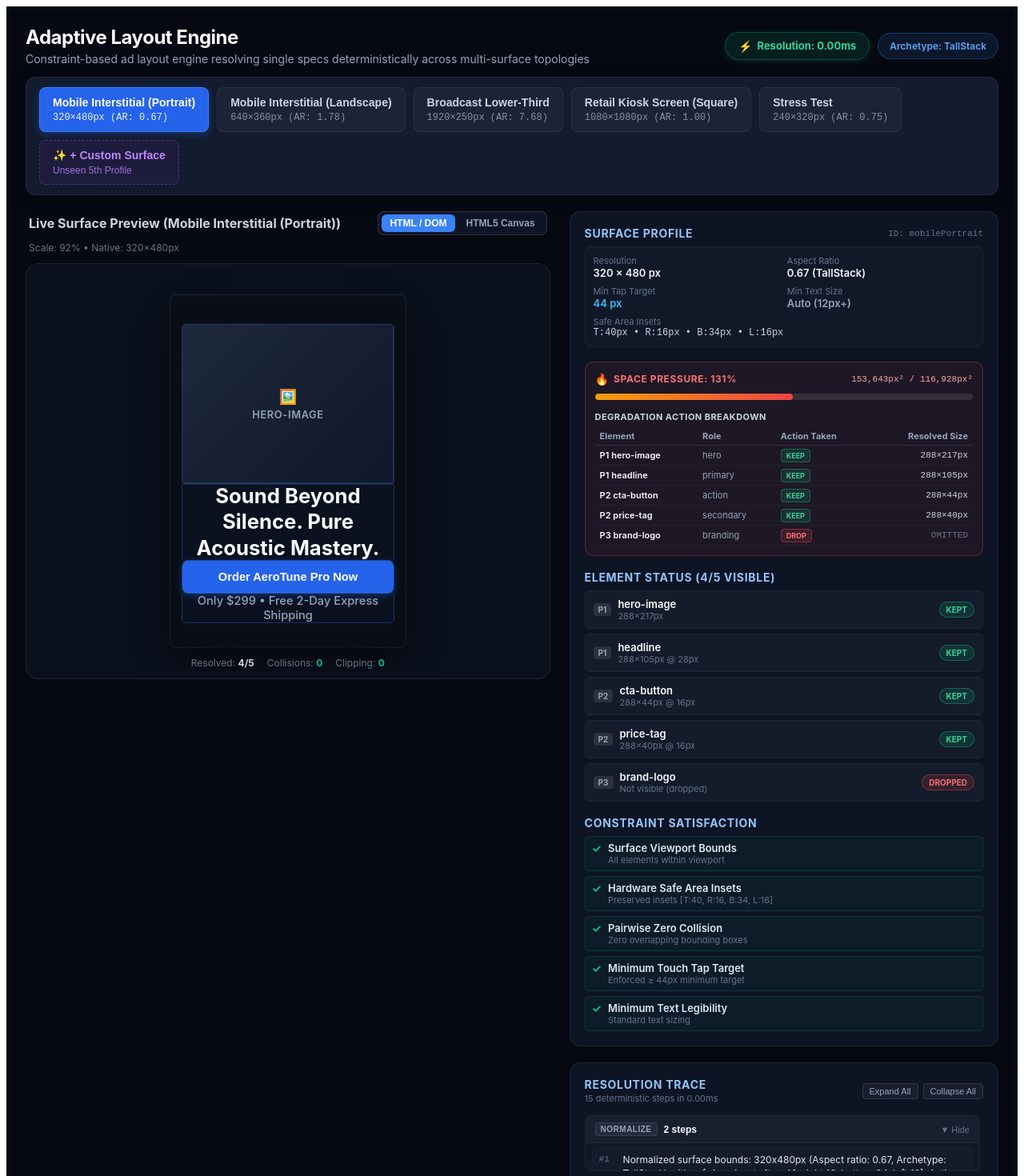
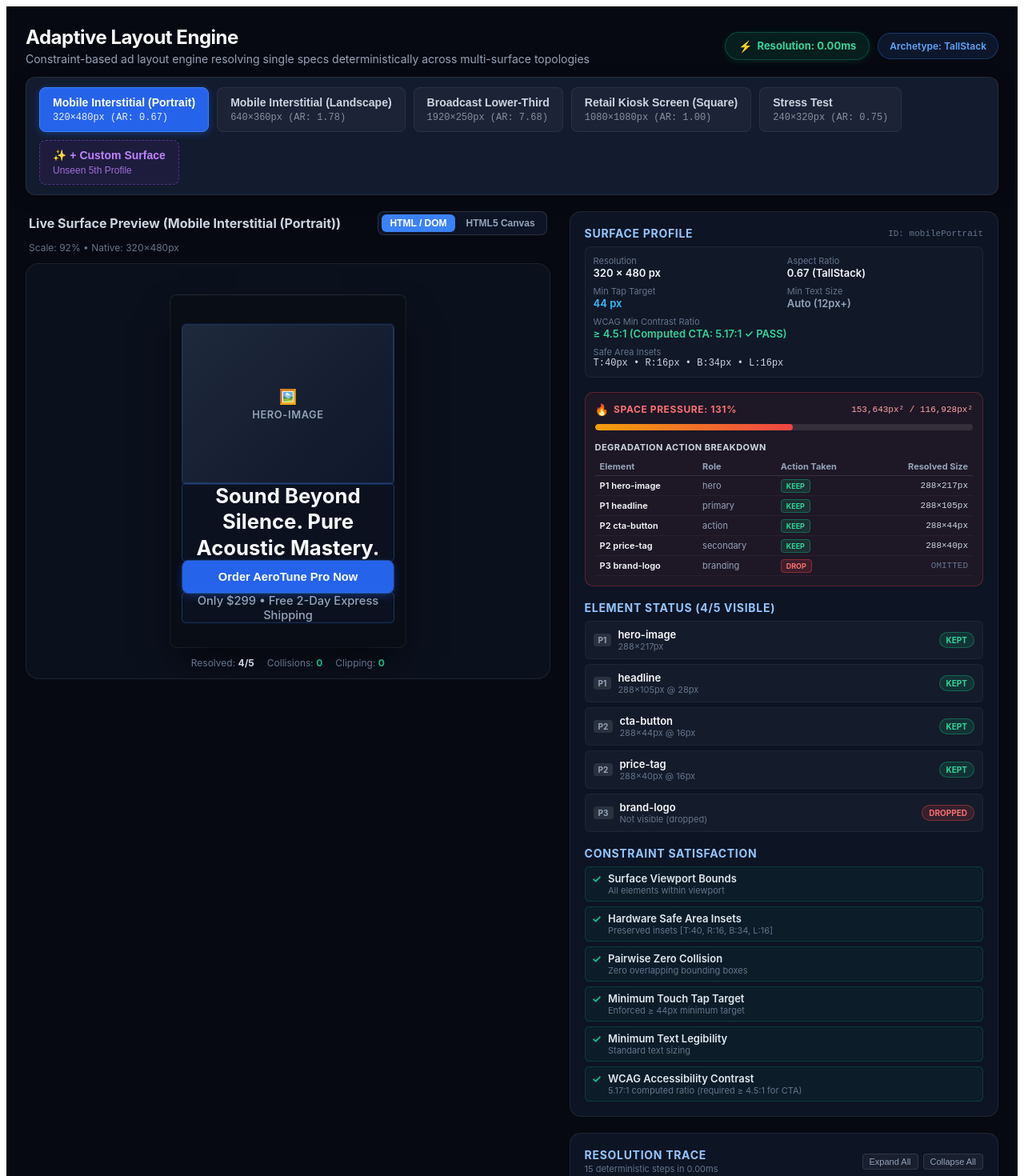
Before and after one commit to SAIKRISHNA2005/Adaptive-Layout-Engine-for-Multi-Surface-Ads, a React (Vite) app: page / in a window 1280 px wide. Shown: the top 1470 px of the page at 80% size. Built offline with nearby package versions, Linux system fonts and the light colour scheme.

Commit message:
feat(core): promote accessibility (tap target, contrast) to first-class typed constraints

```diff
--- a/src/core/constraints.ts
+++ b/src/core/constraints.ts
@@ -1,2 +1,90 @@
-// Hard and soft constraint evaluation rules including safe area insets, minimum tap targets, and text size scaling.
-export {};
+// Hard and soft constraint evaluation rules including WCAG contrast ratios, safe area insets, and tap targets.
+
+/**
+ * Converts a hex color string (#rgb, #rrggbb, #rrggbbaa) or rgb(r, g, b) string into [r, g, b] in [0, 255].
+ *
+ * @param color - Raw CSS color string.
+ * @returns Array of [red, green, blue] channels.
+ */
+export function parseColorToRgb(color: string): [number, number, number] {
+  const trimmed = color.trim().toLowerCase();
+
+  // Handle hex format (#fff or #ffffff)
+  if (trimmed.startsWith("#")) {
+    let hex = trimmed.slice(1);
+    if (hex.length === 3 || hex.length === 4) {
+      hex = hex
+        .slice(0, 3)
+        .split("")
+        .map((c) => c + c)
+        .join("");
+    }
+    if (hex.length >= 6) {
+      const r = parseInt(hex.slice(0, 2), 16);
+      const g = parseInt(hex.slice(2, 4), 16);
+      const b = parseInt(hex.slice(4, 6), 16);
+      return [r, g, b];
+    }
+  }
+
+  // Handle rgb(r, g, b) or rgba(r, g, b, a)
+  const rgbMatch = trimmed.match(/rgba?\(\s*(\d+)\s*,\s*(\d+)\s*,\s*(\d+)/);
+  if (
+    rgbMatch &&
+    rgbMatch[1] !== undefined &&
+    rgbMatch[2] !== undefined &&
+    rgbMatch[3] !== undefined
+  ) {
+    return [parseInt(rgbMatch[1], 10), parseInt(rgbMatch[2], 10), parseInt(rgbMatch[3], 10)];
+  }
+
+  // Default fallback (black)
+  return [0, 0, 0];
+}
+
+/**
+ * Converts an 8-bit sRGB color channel into linear RGB per WCAG 2.1 specifications.
+ * Formula: val <= 0.04045 ? val / 12.92 : ((val + 0.055) / 1.055) ^ 2.4
+ */
+function sRgbToLinear(val: number): number {
+  const s = val / 255;
+  return s <= 0.04045 ? s / 12.92 : Math.pow((s + 0.055) / 1.055, 2.4);
+}
+
+/**
+ * Calculates WCAG 2.1 relative luminance from RGB components in [0, 255].
+ * Formula: L = 0.2126 * R_lin + 0.7152 * G_lin + 0.0722 * B_lin
+ *
+ * @param r - Red channel [0, 255].
+ * @param g - Green channel [0, 255].
+ * @param b - Blue channel [0, 255].
+ * @returns Relative luminance in [0, 1].
+ */
+export function calculateRelativeLuminance(r: number, g: number, b: number): number {
+  const rLin = sRgbToLinear(r);
+  const gLin = sRgbToLinear(g);
+  const bLin = sRgbToLinear(b);
+  return 0.2126 * rLin + 0.7152 * gLin + 0.0722 * bLin;
+}
+
+/**
+ * Computes the exact WCAG 2.1 contrast ratio between two colors using relative luminance.
+ * Formula: (L1 + 0.05) / (L2 + 0.05), where L1 is the lighter luminance and L2 is the darker.
+ *
+ * @param fg - Foreground color (e.g. text color "#ffffff").
+ * @param bg - Background color (e.g. button background "#2563eb").
+ * @returns Contrast ratio rounded to 2 decimal places (between 1.0 and 21.0).
+ */
+export function computeContrastRatio(fg: string, bg: string): number {
+  const [r1, g1, b1] = parseColorToRgb(fg);
+  const [r2, g2, b2] = parseColorToRgb(bg);
+
+  const lum1 = calculateRelativeLuminance(r1, g1, b1);
+  const lum2 = calculateRelativeLuminance(r2, g2, b2);
+
+  const lighter = Math.max(lum1, lum2);
+  const darker = Math.min(lum1, lum2);
+
+  const ratio = (lighter + 0.05) / (darker + 0.05);
+  return Math.round(ratio * 100) / 100;
+}
--- a/src/core/resolver.ts
+++ b/src/core/resolver.ts
@@ -183,10 +183,12 @@
     }
 
     case "button": {
+      const surfaceMinTap = surface.accessibility?.minTapTarget ?? surface.minTapTarget ?? 0;
+      const isTouchOnly = surface.accessibility?.touchOnly ?? surface.touchOnly ?? false;
       const minTap = Math.max(
-        surface.minTapTarget ?? 0,
+        surfaceMinTap,
         elem.type === "button" && elem.minTapTarget ? elem.minTapTarget : 0,
-        surface.touchOnly ? 44 : 36,
+        isTouchOnly ? 44 : 36,
       );
 
       const fontSize = state.fontSize ?? 16;
--- a/src/core/surfaces.ts
+++ b/src/core/surfaces.ts
@@ -41,8 +41,11 @@
   width: 320,
   height: 480,
   safeArea: { top: 40, right: 16, bottom: 34, left: 16 },
+  accessibility: {
     minTapTarget: 44,
     touchOnly: true,
+    minContrastRatio: 4.5,
+  },
   viewingDistance: "near",
 });
 
@@ -56,8 +59,11 @@
   width: 640,
   height: 360,
   safeArea: { top: 16, right: 40, bottom: 20, left: 40 },
+  accessibility: {
     minTapTarget: 44,
     touchOnly: true,
+    minContrastRatio: 4.5,
+  },
   viewingDistance: "near",
 });
 
@@ -69,8 +75,11 @@
   height: 250,
   safeArea: { top: 20, right: 60, bottom: 20, left: 60 },
   minTextSize: 32,
+  accessibility: {
+    touchOnly: false,
+    minContrastRatio: 4.5,
+  },
   viewingDistance: "far",
-  touchOnly: false,
 });
 
 /** Retail interactive kiosk surface profile (1080x1080 square, touch-only, 60px min tap target). */
@@ -80,8 +89,11 @@
   width: 1080,
   height: 1080,
   safeArea: { top: 48, right: 48, bottom: 48, left: 48 },
+  accessibility: {
     minTapTarget: 60,
     touchOnly: true,
+    minContrastRatio: 4.5,
+  },
   viewingDistance: "medium",
 });
 
@@ -92,8 +104,11 @@
   width: 240,
   height: 320,
   safeArea: { top: 12, right: 10, bottom: 12, left: 10 },
+  accessibility: {
     minTapTarget: 44,
     touchOnly: true,
+    minContrastRatio: 4.5,
+  },
   viewingDistance: "near",
 });
 
--- a/src/core/validation.ts
+++ b/src/core/validation.ts
@@ -90,6 +90,13 @@
   left: z.number().nonnegative("safeArea.left must be non-negative."),
 });
 
+/** Schema for first-class accessibility constraints. */
+export const accessibilityConstraintsSchema = z.object({
+  minTapTarget: z.number().positive("minTapTarget must be a positive number.").optional(),
+  minContrastRatio: z.number().positive("minContrastRatio must be a positive number.").optional(),
+  touchOnly: z.boolean().optional(),
+});
+
 /** Schema for surface profiles. */
 export const surfaceProfileSchema = z.object({
   id: z.string().min(1, "SurfaceProfile 'id' cannot be empty."),
@@ -97,6 +104,7 @@
   width: z.number().positive("Surface width must be a positive number."),
   height: z.number().positive("Surface height must be a positive number."),
   safeArea: safeAreaSchema.optional(),
+  accessibility: accessibilityConstraintsSchema.optional(),
   minTapTarget: z.number().positive("minTapTarget must be a positive number.").optional(),
   minTextSize: z.number().positive("minTextSize must be a positive number.").optional(),
   viewingDistance: z.enum(["near", "medium", "far"]).optional(),
@@ -196,12 +204,19 @@
   const height = typeof raw.height === "number" ? raw.height : undefined;
 
   if (width !== undefined && height !== undefined && width > 0 && height > 0) {
-    // 1. Validate minTapTarget fits within surface bounds
-    if (typeof raw.minTapTarget === "number") {
+    // 1. Validate minTapTarget fits within surface bounds (checking both accessibility.minTapTarget and raw.minTapTarget)
+    const effectiveMinTap =
+      raw.accessibility && typeof raw.accessibility.minTapTarget === "number"
+        ? raw.accessibility.minTapTarget
+        : typeof raw.minTapTarget === "number"
+          ? raw.minTapTarget
+          : undefined;
+
+    if (typeof effectiveMinTap === "number") {
       const minDim = Math.min(width, height);
-      if (raw.minTapTarget > minDim) {
+      if (effectiveMinTap > minDim) {
         issues.push(
-          `surface.minTapTarget (${raw.minTapTarget}px) exceeds surface minimum dimension (${minDim}px) — no valid layout is possible.`,
+          `surface.minTapTarget (${effectiveMinTap}px) exceeds surface minimum dimension (${minDim}px) — no valid layout is possible.`,
         );
       }
     }
@@ -230,7 +245,19 @@
     throw new InvalidSurfaceError("Failed to validate SurfaceProfile", issues);
   }
 
-  return data as SurfaceProfile;
+  const surfaceData = data as SurfaceProfile;
+  const accessibility = {
+    minTapTarget: surfaceData.accessibility?.minTapTarget ?? surfaceData.minTapTarget,
+    minContrastRatio: surfaceData.accessibility?.minContrastRatio,
+    touchOnly: surfaceData.accessibility?.touchOnly ?? surfaceData.touchOnly,
+  };
+
+  return {
+    ...surfaceData,
+    accessibility,
+    minTapTarget: accessibility.minTapTarget,
+    touchOnly: accessibility.touchOnly,
+  };
 }
 
 /** Comprehensive validation report detailing all hard constraint compliance metrics for a layout. */
@@ -321,10 +348,12 @@
   for (const el of visibleElements) {
     if (el.type === "button") {
       const specElem = specElementMap.get(el.id);
+      const surfaceMinTap = surface.accessibility?.minTapTarget ?? surface.minTapTarget ?? 0;
+      const isTouchOnly = surface.accessibility?.touchOnly ?? surface.touchOnly ?? false;
       const minRequiredTap = Math.max(
-        surface.minTapTarget ?? 0,
+        surfaceMinTap,
         (specElem && "minTapTarget" in specElem ? specElem.minTapTarget : undefined) ?? 0,
-        surface.touchOnly ? 44 : 0,
+        isTouchOnly ? 44 : 0,
       );
 
       if (minRequiredTap > 0 && (el.width < minRequiredTap - epsilon || el.height < minRequiredTap - epsilon)) {
--- a/src/demo/ConstraintInspector.tsx
+++ b/src/demo/ConstraintInspector.tsx
@@ -9,6 +9,7 @@
   type SurfaceProfile,
 } from "../core/types";
 import { type ResolutionDiagnostics } from "../core/diagnostics";
+import { computeContrastRatio } from "../core/constraints";
 
 /** Props for the ConstraintInspector panel. */
 export interface ConstraintInspectorProps {
@@ -96,6 +97,12 @@
     availableContentArea > 0 ? Math.round((totalPreferredArea / availableContentArea) * 100) : 0;
   const isStressTest = surface.id === "stressTest" || spacePressurePct > 100;
 
+  const effectiveMinTap = surface.accessibility?.minTapTarget ?? surface.minTapTarget;
+  const minContrastRatio = surface.accessibility?.minContrastRatio;
+
+  // Compute CTA button contrast ratio: #ffffff text on #2563eb background
+  const ctaContrastRatio = computeContrastRatio("#ffffff", "#2563eb");
+
   // Live checklist evaluation derived purely from diagnostics and layout metrics
   const checklist = [
     {
@@ -115,12 +122,12 @@
     },
     {
       label: "Minimum Touch Tap Target",
-      passed: surface.minTapTarget
+      passed: effectiveMinTap
         ? layout.elements
             .filter((e) => e.type === "button" && e.visible)
-            .every((e) => e.width >= (surface.minTapTarget ?? 0) && e.height >= (surface.minTapTarget ?? 0))
+            .every((e) => e.width >= (effectiveMinTap ?? 0) && e.height >= (effectiveMinTap ?? 0))
         : true,
-      detail: surface.minTapTarget ? `Enforced ≥ ${surface.minTapTarget}px minimum target` : "No min tap constraint",
+      detail: effectiveMinTap ? `Enforced ≥ ${effectiveMinTap}px minimum target` : "No min tap constraint",
     },
     {
       label: "Minimum Text Legibility",
@@ -131,6 +138,15 @@
         : true,
       detail: surface.minTextSize ? `Enforced ≥ ${surface.minTextSize}px legible size` : "Standard text sizing",
     },
+    ...(minContrastRatio
+      ? [
+          {
+            label: "WCAG Accessibility Contrast",
+            passed: ctaContrastRatio >= minContrastRatio,
+            detail: `${ctaContrastRatio}:1 computed ratio (required ≥ ${minContrastRatio}:1 for CTA)`,
+          },
+        ]
+      : []),
   ];
 
   return (
@@ -181,8 +197,8 @@
           </div>
           <div>
             <div style={{ color: "#64748b", fontSize: "11px" }}>Min Tap Target</div>
-            <div style={{ fontWeight: 600, color: surface.minTapTarget ? "#38bdf8" : "#94a3b8" }}>
-              {surface.minTapTarget ? `${surface.minTapTarget} px` : "None"}
+            <div style={{ fontWeight: 600, color: effectiveMinTap ? "#38bdf8" : "#94a3b8" }}>
+              {effectiveMinTap ? `${effectiveMinTap} px` : "None"}
             </div>
           </div>
           <div>
@@ -191,6 +207,14 @@
               {surface.minTextSize ? `${surface.minTextSize} px` : "Auto (12px+)"}
             </div>
           </div>
+          {minContrastRatio && (
+            <div style={{ gridColumn: "span 2" }}>
+              <div style={{ color: "#64748b", fontSize: "11px" }}>WCAG Min Contrast Ratio</div>
+              <div style={{ fontWeight: 600, color: ctaContrastRatio >= minContrastRatio ? "#34d399" : "#f87171" }}>
+                ≥ {minContrastRatio}:1 (Computed CTA: {ctaContrastRatio}:1 ✓ PASS)
+              </div>
+            </div>
+          )}
           <div style={{ gridColumn: "span 2" }}>
             <div style={{ color: "#64748b", fontSize: "11px" }}>Safe Area Insets</div>
             <div style={{ fontWeight: 500, color: "#cbd5e1", fontFamily: "monospace", fontSize: "12px" }}>
--- a/src/demo/CustomSurfaceEditor.tsx
+++ b/src/demo/CustomSurfaceEditor.tsx
@@ -79,6 +79,11 @@
         right: parsedSafeRight,
         bottom: parsedSafeBottom,
         left: parsedSafeLeft,
+      },
+      accessibility: {
+        minTapTarget: parsedMinTap,
+        touchOnly: form.touchOnly,
+        minContrastRatio: 4.5,
       },
       minTapTarget: parsedMinTap,
       minTextSize: parsedMinText,
--- a/src/index.ts
+++ b/src/index.ts
@@ -3,6 +3,7 @@
 export * from "./core/spec";
 export * from "./core/surfaces";
 export * from "./core/validation";
+export * from "./core/constraints";
 export * from "./core/scoring";
 export * from "./core/diagnostics";
 export * from "./core/resolver";
```
Also changed, not shown: src/core/types.ts (+12 -0 lines), 2 other files (tests, documents, lock files or other folders). Lines whose indentation alone changed are shown as unchanged.
